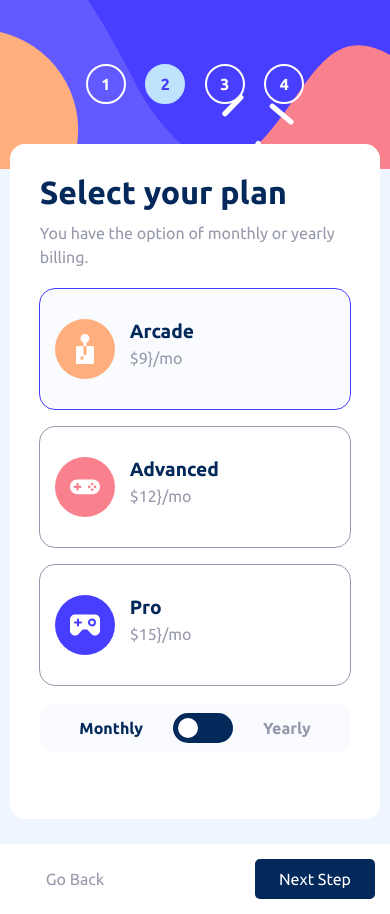
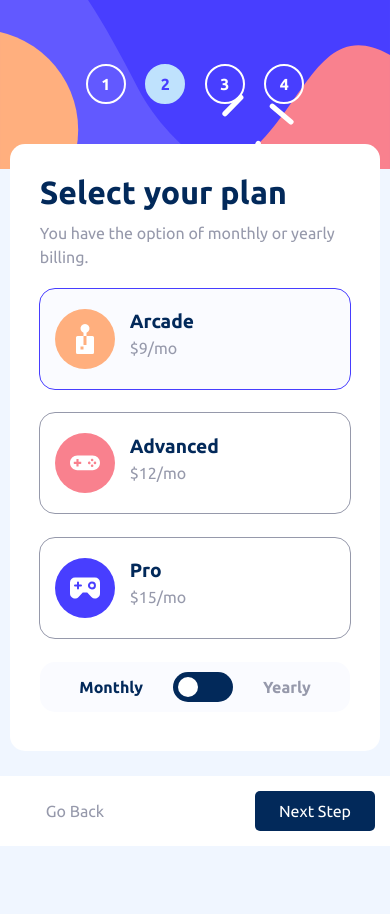
Before and after one commit to martinablazheska/multi-step-form, a React (Vite) app: page / in a window 390 px wide. Both pictures are taken after typing "Sample", "name@example.com", "5551234" into the empty fields and a click on the button "Next Step". After the commit the page ends 846 px from the top, so only its background shows below. Built offline with nearby package versions, Linux system fonts and the light colour scheme.

Commit message:
Fixed mobile version styles

```diff
--- a/src/components/Form/Steps/2/RadioField.module.scss
+++ b/src/components/Form/Steps/2/RadioField.module.scss
@@ -6,7 +6,7 @@
 
   label {
     width: 100%;
-    height: 120px;
+    height: 100px;
     display: flex;
     flex-direction: row;
     justify-content: flex-start;
--- a/src/components/Form/Steps/2/RadioField.tsx
+++ b/src/components/Form/Steps/2/RadioField.tsx
@@ -27,7 +27,7 @@ const RadioField: React.FC<{
           <p>
             {yearlyBilling
               ? `$${plan.yearlyCost}/yr`
-              : `$${plan.monthlyCost}}/mo`}
+              : `$${plan.monthlyCost}/mo`}
           </p>
           {yearlyBilling && <p>2 months free</p>}
         </div>
--- a/src/components/Form/Steps/2/StepTwo.module.scss
+++ b/src/components/Form/Steps/2/StepTwo.module.scss
@@ -3,7 +3,7 @@
   flex-direction: column;
   justify-content: flex-start;
   width: 100%;
-  height: 100%;
+  height: 90%;
   padding: 30px;
   translate: 0px -25px;
   background-color: var(--white);
--- a/src/components/Form/Steps/5/FinalStep.module.scss
+++ b/src/components/Form/Steps/5/FinalStep.module.scss
@@ -1,18 +1,14 @@
 .final-step {
   display: flex;
   flex-direction: column;
-  justify-content: flex-start;
+  justify-content: center;
+  align-items: center;
   width: 100%;
-  height: 80%;
+  height: 70%;
   padding: 30px;
   translate: 0px -25px;
   background-color: var(--white);
   border-radius: 15px;
-  display: flex;
-  flex-direction: column;
-  align-items: center;
-  justify-content: center;
-  padding: 25%;
 
   img {
     width: 80px;
@@ -27,5 +23,6 @@
   }
   p {
     text-align: center;
+    width: 30%;
   }
 }
```
